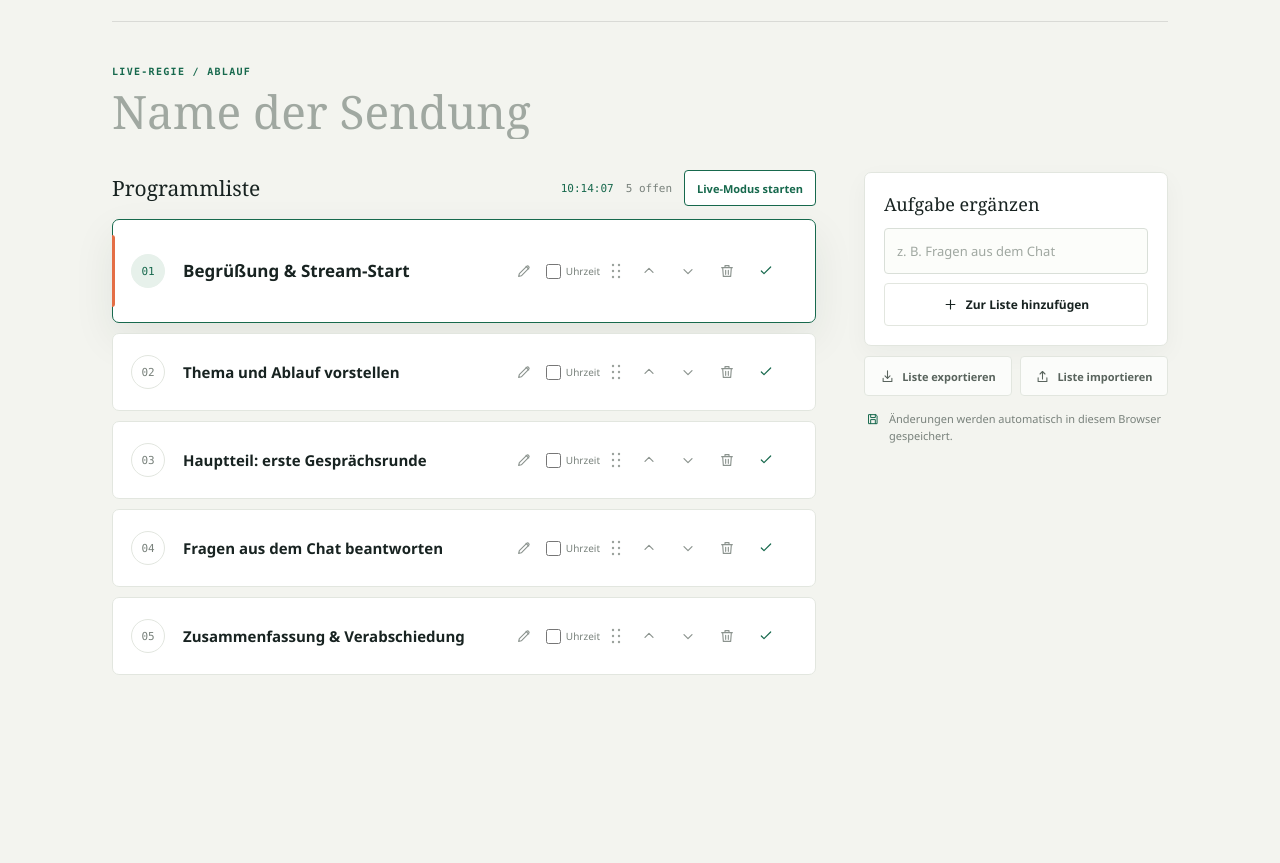
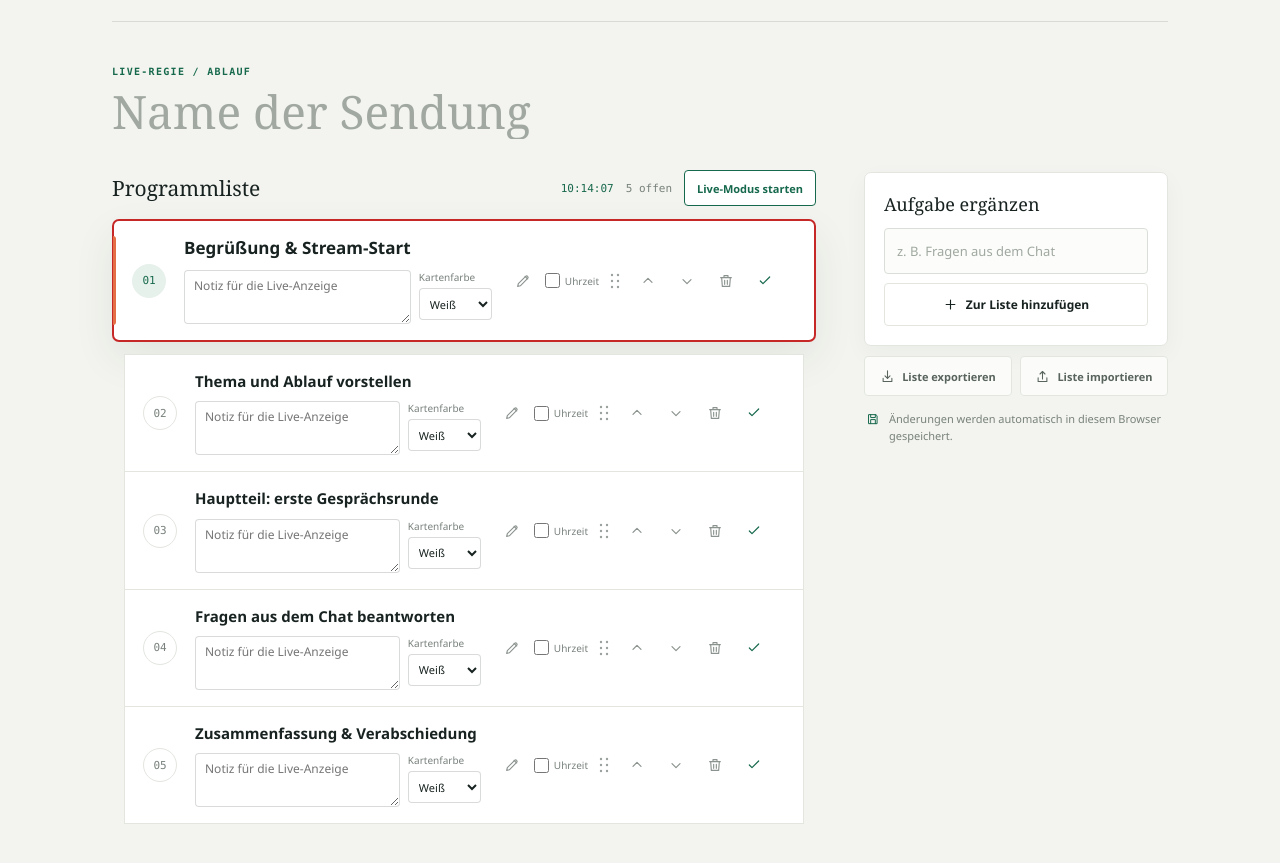
Before and after one commit to friesenkai/regieplaner, a plain HTML site: page index.html in a window 1280 px wide. Shown: the part 71-934 px from the top of the page. Before the commit the page ends 810 px from the top, so only its background shows below. Drawn offline with Linux system fonts and the light colour scheme.

Commit message:
farbliche markierung der karten und bessere übersciht im layout

```diff
--- a/index.html
+++ b/index.html
@@ -134,6 +134,9 @@
       gap: 48px;
     }
 
+    .workspace.live-mode { grid-template-columns: minmax(0, 1fr); }
+    .side-panel[hidden] { display: none; }
+
     .section-heading {
       display: flex;
       align-items: center;
@@ -163,7 +166,7 @@
     .mode-button.live { border-color: var(--orange); color: #a64b2c; background: #fff8f3; }
     .mode-button.live:hover { color: white; background: #a64b2c; }
 
-    .task-list { display: grid; gap: 10px; }
+    .task-list { display: grid; gap: 0; }
 
     .task-card {
       position: relative;
@@ -179,9 +182,28 @@
       animation: arrive 260ms ease-out both;
     }
 
+    .task-card.color-blue { background: #eaf2fc; }
+    .task-card.color-green { background: #e8f3ec; }
+    .task-card.color-yellow { background: #fff5d9; }
+    .task-card.color-orange { background: #fff0e6; }
+    .task-card.color-pink { background: #f9eaf0; }
+    .task-card.color-violet { background: #f0ecfa; }
+
+    .task-card:not(.current):not(.completed) {
+      width: calc(100% - 24px);
+      justify-self: center;
+      border-radius: 0;
+    }
+
+    .task-card:not(.current):not(.completed) + .task-card:not(.current):not(.completed) {
+      border-top: 0;
+    }
+
     .task-card.current {
       min-height: 104px;
-      border-color: var(--green);
+      margin-bottom: 12px;
+      border: 2px solid #c62828;
+      border-radius: 7px;
       box-shadow: var(--shadow);
     }
 
@@ -236,6 +258,63 @@
       color: var(--ink);
       background: transparent;
       font: inherit;
+    }
+
+    .task-note {
+      margin: 8px 0 0;
+      color: #48534d;
+      font-size: 13px;
+      line-height: 1.5;
+      white-space: pre-wrap;
+      overflow-wrap: anywhere;
+    }
+
+    .task-note[hidden] { display: none; }
+
+    .task-edit-details {
+      display: grid;
+      grid-template-columns: minmax(0, 1fr) auto;
+      align-items: start;
+      gap: 8px;
+      margin-top: 10px;
+    }
+
+    .task-note-input {
+      width: 100%;
+      min-height: 54px;
+      padding: 7px 9px;
+      resize: vertical;
+      border: 1px solid rgba(24, 35, 33, 0.16);
+      border-radius: 4px;
+      color: var(--ink);
+      background: rgba(255, 255, 255, 0.72);
+      font: inherit;
+      font-size: 12px;
+      line-height: 1.4;
+    }
+
+    .task-note-input:focus,
+    .task-color-select:focus {
+      border-color: var(--green);
+      outline: 2px solid rgba(23, 105, 77, 0.12);
+    }
+
+    .task-color-control {
+      display: grid;
+      gap: 4px;
+      color: var(--muted);
+      font-size: 10px;
+    }
+
+    .task-color-select {
+      min-height: 32px;
+      padding: 0 6px;
+      border: 1px solid rgba(24, 35, 33, 0.16);
+      border-radius: 4px;
+      color: var(--ink);
+      background: rgba(255, 255, 255, 0.8);
+      font: inherit;
+      font-size: 11px;
     }
 
     .scheduled-time-display {
@@ -431,6 +510,9 @@
       .storage-note { display: none; }
       .task-card { grid-template-columns: 34px minmax(0, 1fr); gap: 10px; padding: 14px 12px; }
       .task-card.current { min-height: 96px; }
+      .task-card:not(.current):not(.completed) { width: calc(100% - 16px); }
+      .task-edit-details { grid-template-columns: minmax(0, 1fr); }
+      .task-color-control { max-width: 180px; }
       .task-index { width: 31px; height: 31px; }
       .icon-button { width: 30px; height: 30px; }
       .task-actions { grid-column: 2; justify-content: flex-end; flex-wrap: wrap; }
@@ -520,6 +602,16 @@
 
   <script>
     const STORAGE_KEY = "regieplan-livestream-v1";
+    const taskColors = ["default", "blue", "green", "yellow", "orange", "pink", "violet"];
+    const taskColorLabels = {
+      default: "Weiß",
+      blue: "Blau",
+      green: "Grün",
+      yellow: "Gelb",
+      orange: "Orange",
+      pink: "Rosa",
+      violet: "Violett"
+    };
     const starterTasks = [
       { id: "welcome", title: "Begrüßung & Stream-Start" },
       { id: "intro", title: "Thema und Ablauf vorstellen" },
@@ -529,6 +621,7 @@
     ];
 
     const elements = {
+      workspace: document.querySelector(".workspace"),
       list: document.querySelector("#task-list"),
       historyList: document.querySelector("#history-list"),
       history: document.querySelector("#history"),
@@ -543,6 +636,7 @@
       systemClock: document.querySelector("#system-clock"),
       showName: document.querySelector("#page-title"),
       modeButton: document.querySelector("#mode-button"),
+      sidePanel: document.querySelector(".side-panel"),
       transferActions: document.querySelector(".transfer-actions"),
       storageNote: document.querySelector(".storage-note")
     };
@@ -566,6 +660,8 @@
       task.scheduledTime = normalizeClockTime(task.scheduledTime);
       task.scheduleTriggered = task.scheduleTriggered === true;
       task.planNumber = Number.isInteger(task.planNumber) && task.planNumber > 0 ? task.planNumber : null;
+      task.color = taskColors.includes(task.color) ? task.color : "default";
+      task.note = typeof task.note === "string" ? task.note.slice(0, 1000) : "";
     }
     delete state.schedule;
     let draggedTaskId = null;
@@ -581,7 +677,8 @@
 
     function makeTaskCard(task, index, completed = false) {
       const card = document.createElement("article");
-      card.className = `task-card${index === 0 && !completed ? " current" : ""}${completed ? " completed" : ""}`;
+      const isCurrent = index === 0 && !completed;
+      card.className = `task-card${isCurrent ? " current" : ""}${completed ? " completed" : ""} color-${task.color}`;
       if (!completed && state.mode === "edit") {
         card.draggable = true;
         card.title = "Zum Sortieren ziehen";
@@ -598,6 +695,12 @@
       title.className = "task-title";
       title.textContent = task.title;
       copy.append(title);
+
+      const note = document.createElement("p");
+      note.className = "task-note";
+      note.textContent = task.note;
+      note.hidden = !task.note || (state.mode !== "live" && !completed);
+      copy.append(note);
 
       const scheduledTime = document.createElement("div");
       scheduledTime.className = "scheduled-time-display";
@@ -645,6 +748,44 @@
         });
         copy.append(titleInput);
         actions.append(rename);
+
+        const editDetails = document.createElement("div");
+        editDetails.className = "task-edit-details";
+        const noteInput = document.createElement("textarea");
+        noteInput.className = "task-note-input";
+        noteInput.maxLength = 1000;
+        noteInput.placeholder = "Notiz für die Live-Anzeige";
+        noteInput.value = task.note;
+        noteInput.setAttribute("aria-label", `Notiz zu „${task.title}“`);
+        noteInput.addEventListener("input", () => {
+          task.note = noteInput.value;
+          note.textContent = task.note;
+          note.hidden = !task.note || state.mode !== "live";
+          saveState();
+        });
+
+        const colorLabel = document.createElement("label");
+        colorLabel.className = "task-color-control";
+        colorLabel.append(document.createTextNode("Kartenfarbe"));
+        const colorSelect = document.createElement("select");
+        colorSelect.className = "task-color-select";
+        colorSelect.setAttribute("aria-label", `Kartenfarbe für „${task.title}“`);
+        taskColors.forEach((color) => {
+          const option = document.createElement("option");
+          option.value = color;
+          option.textContent = taskColorLabels[color];
+          option.selected = task.color === color;
+          colorSelect.append(option);
+        });
+        colorSelect.addEventListener("change", () => {
+          task.color = colorSelect.value;
+          taskColors.forEach((color) => card.classList.remove(`color-${color}`));
+          card.classList.add(`color-${task.color}`);
+          saveState();
+        });
+        colorLabel.append(colorSelect);
+        editDetails.append(noteInput, colorLabel);
+        copy.append(editDetails);
 
         const scheduleLabel = document.createElement("label");
         scheduleLabel.className = "schedule-control";
@@ -815,7 +956,7 @@
         empty.className = "empty-state";
         empty.textContent = state.completed.length
           ? "Der Ablauf ist geschafft. Füge eine neue Aufgabe hinzu, um weiterzumachen."
-          : "Noch keine Aufgaben im Ablauf. Füge rechts den ersten Programmpunkt hinzu.";
+          : "Noch keine Aufgaben im Ablauf. Füge im Bearbeitungsmodus den ersten Programmpunkt hinzu.";
         elements.list.append(empty);
       } else {
         state.pending.forEach((task, index) => elements.list.append(makeTaskCard(task, index)));
@@ -829,6 +970,8 @@
       elements.exportButton.disabled = state.pending.length + state.completed.length === 0;
       elements.modeButton.textContent = state.mode === "live" ? "Bearbeitungsmodus öffnen" : "Live-Modus starten";
       elements.modeButton.classList.toggle("live", state.mode === "live");
+      elements.workspace.classList.toggle("live-mode", state.mode === "live");
+      elements.sidePanel.hidden = state.mode === "live";
       elements.form.hidden = state.mode === "live";
       elements.transferActions.hidden = state.mode === "live";
       elements.storageNote.hidden = state.mode === "live";
@@ -896,11 +1039,13 @@
       const tasks = [...state.completed].reverse().concat(state.pending).map((task) => ({
         title: task.title,
         scheduleEnabled: task.scheduleEnabled === true,
-        scheduledTime: task.scheduledTime || ""
+        scheduledTime: task.scheduledTime || "",
+        color: taskColors.includes(task.color) ? task.color : "default",
+        note: typeof task.note === "string" ? task.note : ""
       }));
       const payload = {
         format: "regieplan-tasks",
-        version: 3,
+        version: 4,
         exportedAt: new Date().toISOString(),
         showName: state.showName,
         tasks
@@ -928,19 +1073,17 @@
       elements.importFile.value = "";
       try {
         const payload = JSON.parse(await file.text());
-        if (payload?.format !== "regieplan-tasks" || ![1, 2, 3].includes(payload.version) || !Array.isArray(payload.tasks)) {
+        if (payload?.format !== "regieplan-tasks" || ![1, 2, 3, 4].includes(payload.version) || !Array.isArray(payload.tasks)) {
           throw new Error("Die Datei hat kein unterstütztes Regieplan-Format.");
         }
         if (payload.tasks.length > 500 || payload.tasks.some((task) => {
           const title = typeof task === "string" ? task : task?.title;
           if (typeof title !== "string" || !title.trim() || title.trim().length > 120) return true;
-          if (payload.version === 2 && typeof task !== "string") {
+          if (payload.version >= 2 && typeof task !== "string") {
             return (task.scheduleEnabled !== undefined && typeof task.scheduleEnabled !== "boolean") ||
-              (task.scheduledTime !== undefined && task.scheduledTime !== "" && !normalizeClockTime(task.scheduledTime));
-          }
-          if (payload.version === 3 && typeof task !== "string") {
-            return (task.scheduleEnabled !== undefined && typeof task.scheduleEnabled !== "boolean") ||
-              (task.scheduledTime !== undefined && task.scheduledTime !== "" && !normalizeClockTime(task.scheduledTime));
+              (task.scheduledTime !== undefined && task.scheduledTime !== "" && !normalizeClockTime(task.scheduledTime)) ||
+              (payload.version === 4 && task.note !== undefined && (typeof task.note !== "string" || task.note.length > 1000)) ||
+              (payload.version === 4 && task.color !== undefined && !taskColors.includes(task.color));
           }
           return false;
         })) {
@@ -952,8 +1095,10 @@
           pending: payload.tasks.map((task) => ({
             id: `${Date.now()}-${Math.random().toString(36).slice(2, 8)}`,
             title: (typeof task === "string" ? task : task.title).trim(),
-            scheduleEnabled: payload.version === 2 && typeof task !== "string" && task.scheduleEnabled === true,
+            scheduleEnabled: payload.version >= 2 && typeof task !== "string" && task.scheduleEnabled === true,
             scheduledTime: payload.version >= 2 && typeof task !== "string" ? normalizeClockTime(task.scheduledTime) : "",
+            color: payload.version === 4 && typeof task !== "string" && taskColors.includes(task.color) ? task.color : "default",
+            note: payload.version === 4 && typeof task !== "string" && typeof task.note === "string" ? task.note : "",
             planNumber: null,
             scheduleTriggered: false
           })),
@@ -978,7 +1123,7 @@
       event.preventDefault();
       const title = elements.input.value.trim();
       if (!title) return;
-      state.pending.push({ id: `${Date.now()}-${Math.random().toString(36).slice(2, 8)}`, title, scheduleEnabled: false, scheduledTime: "", scheduleTriggered: false, planNumber: null });
+      state.pending.push({ id: `${Date.now()}-${Math.random().toString(36).slice(2, 8)}`, title, scheduleEnabled: false, scheduledTime: "", scheduleTriggered: false, planNumber: null, color: "default", note: "" });
       elements.input.value = "";
       saveState();
       render();
```
